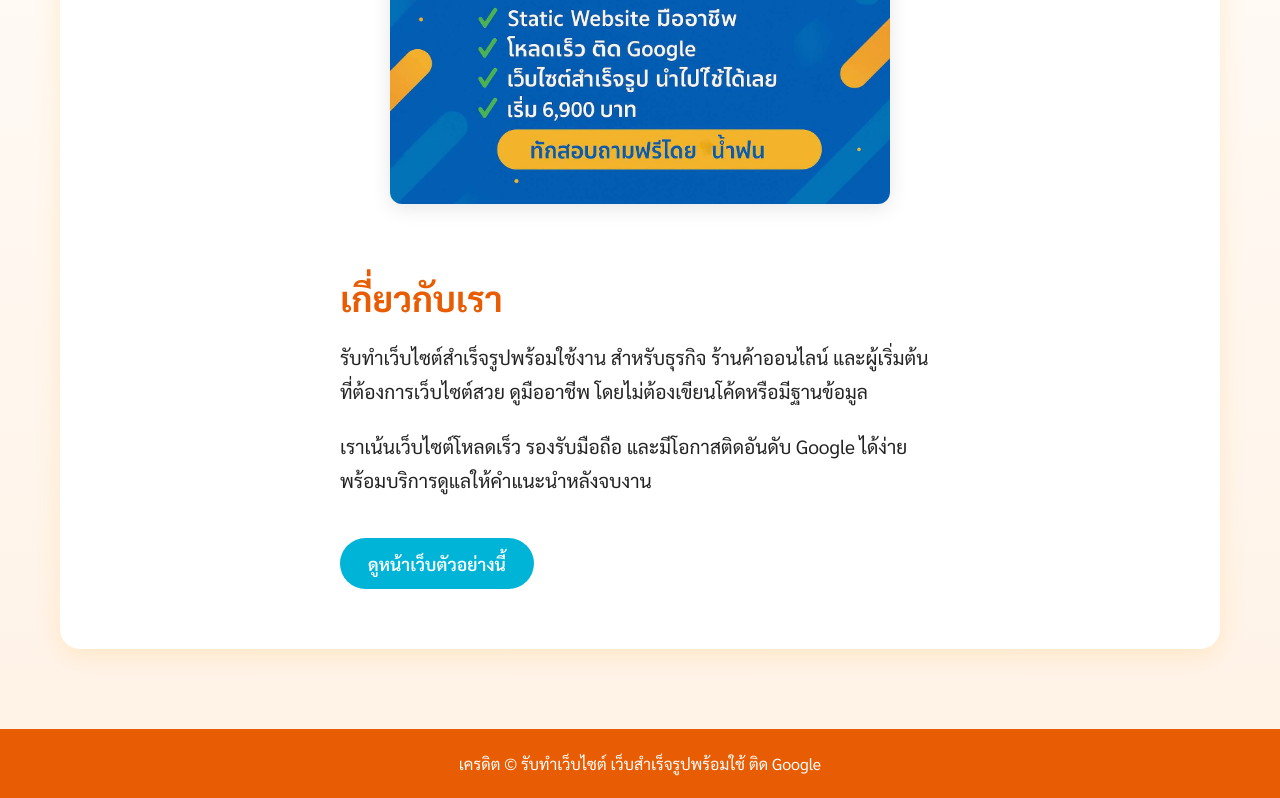
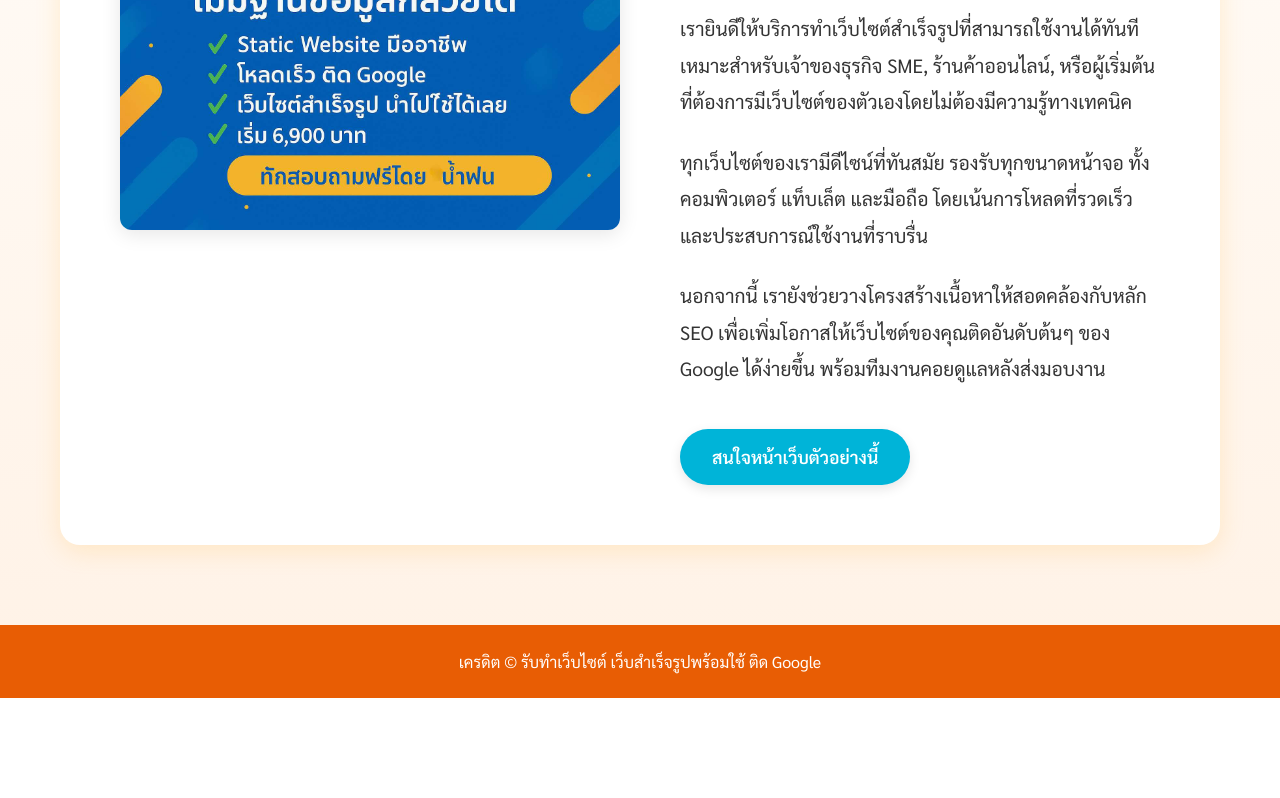
Before and after one commit to numfon3323/responsive-site, a plain HTML site: page index.html in a window 1280 px wide. Shown: the part 467-1265 px from the top of the page. After the commit the page ends 1165 px from the top, so only its background shows below. Drawn offline with Linux system fonts and the light colour scheme.

Commit message:
Add files via upload

```diff
--- a/index.html
+++ b/index.html
@@ -14,29 +14,30 @@
       font-family: 'Sarabun', sans-serif;
       background: linear-gradient(180deg, #fffefc 0%, #fff2e6 100%);
       color: #222;
+      line-height: 1.6;
     }
     header {
       background-color: #fbb034;
       color: white;
-      padding: 40px 20px 0;
+      padding: 50px 20px 30px;
       text-align: center;
     }
     header img {
       width: 100%;
       max-width: 1000px;
       height: auto;
-      border-radius: 0;
       display: block;
-      margin: 0 auto;
+      margin: 0 auto 20px;
     }
     header h1 {
-      margin: 20px 0 10px;
+      margin: 0;
       font-size: 2.8em;
       font-weight: 700;
     }
     header p {
       font-size: 1.5em;
       font-weight: 400;
+      margin-top: 10px;
     }
     main {
       max-width: 1200px;
@@ -46,33 +47,37 @@
     .about-section {
       display: flex;
       flex-wrap: wrap;
-      gap: 40px;
-      align-items: center;
-      justify-content: center;
+      gap: 60px;
+      align-items: flex-start;
+      justify-content: space-between;
       background: #fff;
       border-radius: 20px;
       box-shadow: 0 6px 24px rgba(255, 180, 52, 0.2);
       padding: 60px;
     }
     .about-section img {
-      max-width: 100%;
-      border-radius: 12px;
       width: 100%;
       max-width: 500px;
-      box-shadow: 0 4px 20px rgba(0,0,0,0.1);
+      border-radius: 12px;
+      box-shadow: 0 4px 20px rgba(0, 0, 0, 0.1);
     }
     .about-text {
+      flex: 1;
       max-width: 600px;
     }
     .about-text h2 {
-      font-size: 2.2em;
+      font-size: 2.4em;
       margin-bottom: 20px;
       color: #e85d04;
     }
     .about-text p {
       font-size: 1.2em;
-      line-height: 1.8;
-      margin-bottom: 20px;
+      line-height: 1.9;
+      margin-bottom: 24px;
+      color: #333;
+    }
+    .about-text p:last-of-type {
+      margin-bottom: 32px;
     }
     footer {
       background-color: #e85d04;
@@ -83,21 +88,27 @@
     }
     a.sample-link {
       display: inline-block;
-      margin-top: 20px;
+      margin-top: 10px;
       background-color: #00b4d8;
       color: white;
-      padding: 14px 28px;
+      padding: 14px 32px;
       border-radius: 50px;
       text-decoration: none;
       font-size: 1.1em;
       font-weight: 600;
+      box-shadow: 0 4px 12px rgba(0,0,0,0.1);
       transition: background-color 0.3s, transform 0.3s;
     }
     a.sample-link:hover {
       background-color: #0096c7;
-      transform: scale(1.05);
+      transform: translateY(-2px);
     }
     @media (max-width: 768px) {
+      .about-section {
+        flex-direction: column;
+        padding: 40px 20px;
+        gap: 40px;
+      }
       header h1 {
         font-size: 2em;
       }
@@ -109,7 +120,6 @@
 </head>
 <body>
   <header>
-
     <h1>บริษัทของเรา</h1>
     <p>เว็บไซต์สำเร็จรูปพร้อมใช้งาน โหลดเร็ว ติด Google</p>
   </header>
@@ -120,12 +130,18 @@
       <div class="about-text">
         <h2>เกี่ยวกับเรา</h2>
         <p>
-          รับทำเว็บไซต์สำเร็จรูปพร้อมใช้งาน สำหรับธุรกิจ ร้านค้าออนไลน์ และผู้เริ่มต้น ที่ต้องการเว็บไซต์สวย ดูมืออาชีพ โดยไม่ต้องเขียนโค้ดหรือมีฐานข้อมูล
+          เรายินดีให้บริการทำเว็บไซต์สำเร็จรูปที่สามารถใช้งานได้ทันที เหมาะสำหรับเจ้าของธุรกิจ SME, ร้านค้าออนไลน์, หรือผู้เริ่มต้นที่ต้องการมีเว็บไซต์ของตัวเองโดยไม่ต้องมีความรู้ทางเทคนิค
         </p>
         <p>
-          เราเน้นเว็บไซต์โหลดเร็ว รองรับมือถือ และมีโอกาสติดอันดับ Google ได้ง่าย พร้อมบริการดูแลให้คำแนะนำหลังจบงาน
+          ทุกเว็บไซต์ของเรามีดีไซน์ที่ทันสมัย รองรับทุกขนาดหน้าจอ ทั้งคอมพิวเตอร์ แท็บเล็ต และมือถือ โดยเน้นการโหลดที่รวดเร็วและประสบการณ์ใช้งานที่ราบรื่น
         </p>
-        <a class="sample-link" href="#">ดูหน้าเว็บตัวอย่างนี้</a>
+        <p>
+          นอกจากนี้ เรายังช่วยวางโครงสร้างเนื้อหาให้สอดคล้องกับหลัก SEO เพื่อเพิ่มโอกาสให้เว็บไซต์ของคุณติดอันดับต้นๆ ของ Google ได้ง่ายขึ้น พร้อมทีมงานคอยดูแลหลังส่งมอบงาน
+        </p>
+       <a class="sample-link" href="https://m.me/WebDesignServicesByNamfon" target="_blank" rel="noopener">
+  สนใจหน้าเว็บตัวอย่างนี้
+</a>
+
       </div>
     </section>
   </main>
```
